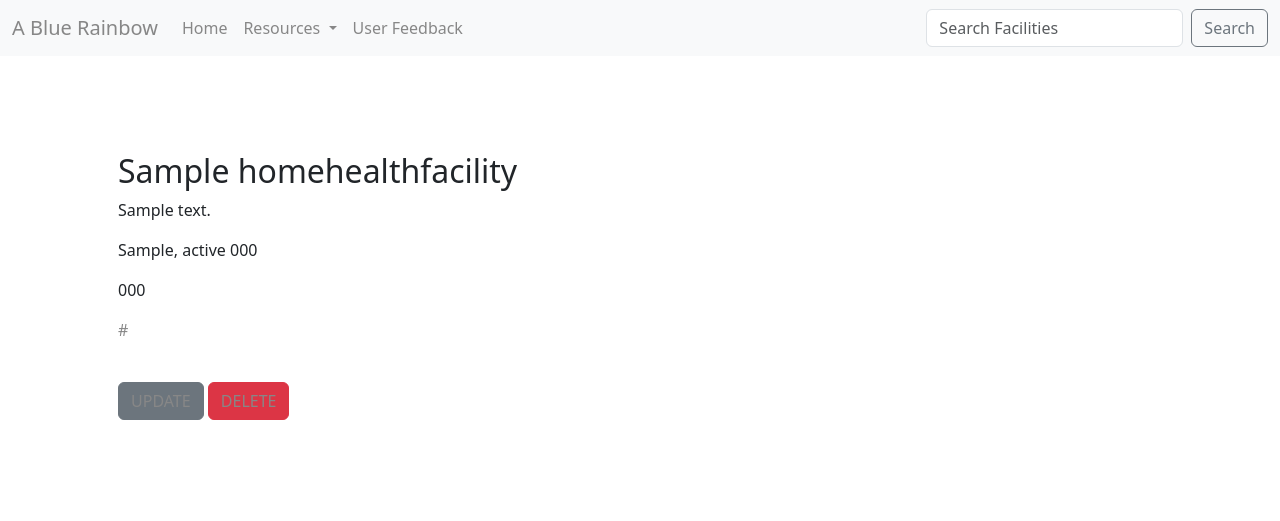
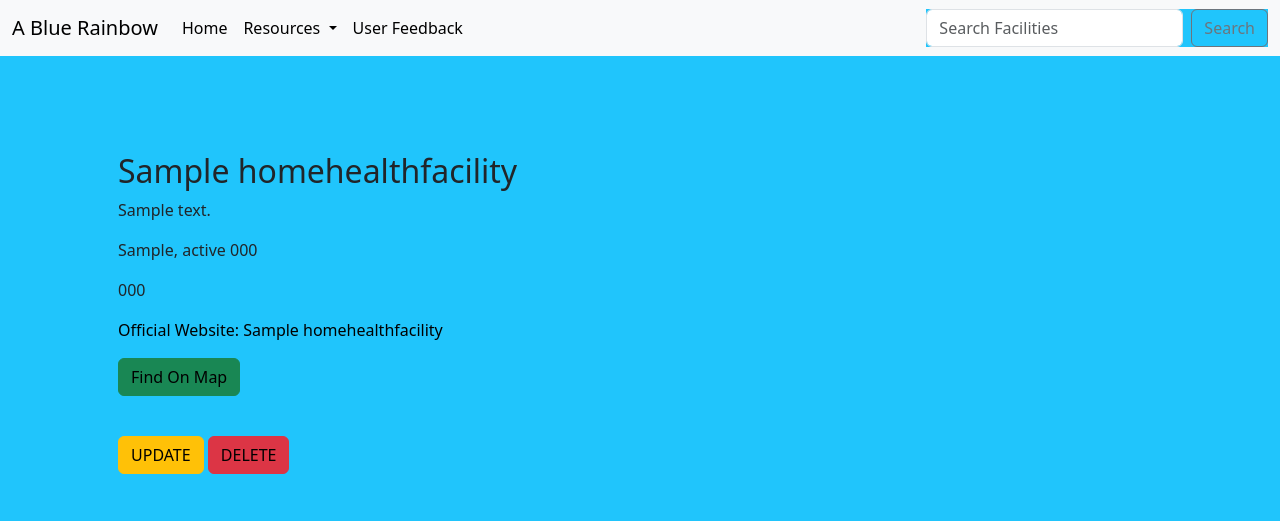
Before and after one commit to suntripper6/ABlueRainbowProject, a Django app: page /homehealth/details/1 in a window 1280 px wide. Shown: the top 521 px of the page. Run offline with Django 4.2, Linux system fonts and the light colour scheme; tables that the repository leaves empty hold one stand-in row (values such as "Sample post"); some libraries are stand-ins or nearby versions.

Commit message:
updated templates

```diff
--- a/a_blue_rainbow/static/css/abr.css
+++ b/a_blue_rainbow/static/css/abr.css
@@ -1,11 +1,13 @@
 /* ELEMENTS */
-body {
+body,
+form {
   align-items: center;
+  background-color: rgb(32, 197, 252);
 }
 
 a {
   text-decoration: none !important;
-  color: #878787 !important;
+  color: #000000 !important;
 }
 
 p {
--- a/a_blue_rainbow/templates/assistedliving/list.html
+++ b/a_blue_rainbow/templates/assistedliving/list.html
@@ -43,7 +43,7 @@
   <div>
     <a
       href="{% url 'alf-create-view' %}"
-      class="btn btn-secondary"
+      class="btn btn-primary"
       >CREATE</a
     >
   </div>
--- a/a_blue_rainbow/templates/assistedliving/update.html
+++ b/a_blue_rainbow/templates/assistedliving/update.html
@@ -4,7 +4,7 @@
   <form action="" method="POST">
     {% csrf_token %}
     <div>{{ form.as_p }}</div>
-    <input type="submit" value="Update" class="btn btn-secondary" />
+    <input type="submit" value="Update" class="btn btn-warning" />
   </form>
 </div>
 {% endblock content %}
--- a/a_blue_rainbow/templates/homehealth/detail.html
+++ b/a_blue_rainbow/templates/homehealth/detail.html
@@ -6,11 +6,18 @@
   <p>{{ hhc_obj.city }}, {{ hhc_obj.state }} {{ hhc_obj.zip_code }}</p>
   <p>{{ hhc_obj.phone_number }}</p>
   <p>
-    <a href="{{ hhc_obj.official_website }}">{{ hhc_obj.official_website }}</a>
+    <a href="{{ hhc_obj.official_website }}"
+      >Official Website: {{ hhc_obj.name }}</a
+    >
+  </p>
+  <p>
+    <a href="{{ hhc_obj.map }}" target="_blank" class="btn btn-success"
+      >Find On Map</a
+    >
   </p>
   <br />
   <div>
-    <a href="{% url 'hhc-update-view' hhc_obj.id %}" class="btn btn-secondary"
+    <a href="{% url 'hhc-update-view' hhc_obj.id %}" class="btn btn-warning"
       >UPDATE</a
     >
     <a href="{% url 'hhc-delete-view' hhc_obj.id %}" class="btn btn-danger"
--- a/a_blue_rainbow/templates/homehealth/list.html
+++ b/a_blue_rainbow/templates/homehealth/list.html
@@ -41,7 +41,7 @@
   <div>
     <a
       href="{% url 'hhc-create-view' %}"
-      class="btn btn-secondary"
+      class="btn btn-primary"
       >CREATE</a
     >
   </div>
--- a/a_blue_rainbow/templates/homehealth/update.html
+++ b/a_blue_rainbow/templates/homehealth/update.html
@@ -4,7 +4,7 @@
   <form action="" method="POST">
     {% csrf_token %}
     <div>{{ form.as_p }}</div>
-    <input type="submit" value="Update" class="btn btn-secondary" />
+    <input type="submit" value="Update" class="btn btn-warning" />
   </form>
 </div>
 {% endblock content %}
--- a/a_blue_rainbow/templates/hospice/list.html
+++ b/a_blue_rainbow/templates/hospice/list.html
@@ -43,7 +43,7 @@
       <div>
         <a
           href="{% url 'hospice-create-view'%}"
-          class="btn btn-secondary"
+          class="btn btn-primary"
           >CREATE</a
         >
       </div>
--- a/a_blue_rainbow/templates/hospice/update.html
+++ b/a_blue_rainbow/templates/hospice/update.html
@@ -4,7 +4,7 @@
   <form action="" method="POST">
     {% csrf_token %}
     <div>{{ form.as_p }}</div>
-    <input type="submit" value="Update" class="btn btn-secondary" />
+    <input type="submit" value="Update" class="btn btn-warning" />
   </form>
 </div>
 {% endblock content %}
--- a/a_blue_rainbow/templates/skillednursing/list.html
+++ b/a_blue_rainbow/templates/skillednursing/list.html
@@ -43,7 +43,7 @@
   <div>
     <a
       href="{% url 'snf-create-view' %}"
-      class="btn btn-secondary"
+      class="btn btn-primary"
       >CREATE</a
     >
   </div>
--- a/a_blue_rainbow/templates/skillednursing/update.html
+++ b/a_blue_rainbow/templates/skillednursing/update.html
@@ -4,7 +4,7 @@
   <form action="" method="POST">
     {% csrf_token %}
     <div>{{ form.as_p }}</div>
-    <input type="submit" value="Update" class="btn btn-secondary" />
+    <input type="submit" value="Update" class="btn btn-warning" />
   </form>
 </div>
 {% endblock content %}
--- a/a_blue_rainbow/templates/userfeedback/feedback.html
+++ b/a_blue_rainbow/templates/userfeedback/feedback.html
@@ -1,6 +1,6 @@
 {% extends "base.html" %} {% block content %}
 <div class="container p-5 my-5 details">
-  <h1>Send User Feedback</h1>
+  <h1>Feedback</h1>
   <form action="" method="POST" class="form-control">
     {% csrf_token %}
     <div>{{ form.as_p }}</div>
```
Also changed, not shown: a_blue_rainbow/templates/assistedliving/detail.html (+9 -2 lines), a_blue_rainbow/templates/hospice/detail.html (+4 -4 lines), a_blue_rainbow/templates/skillednursing/detail.html (+9 -2 lines).
